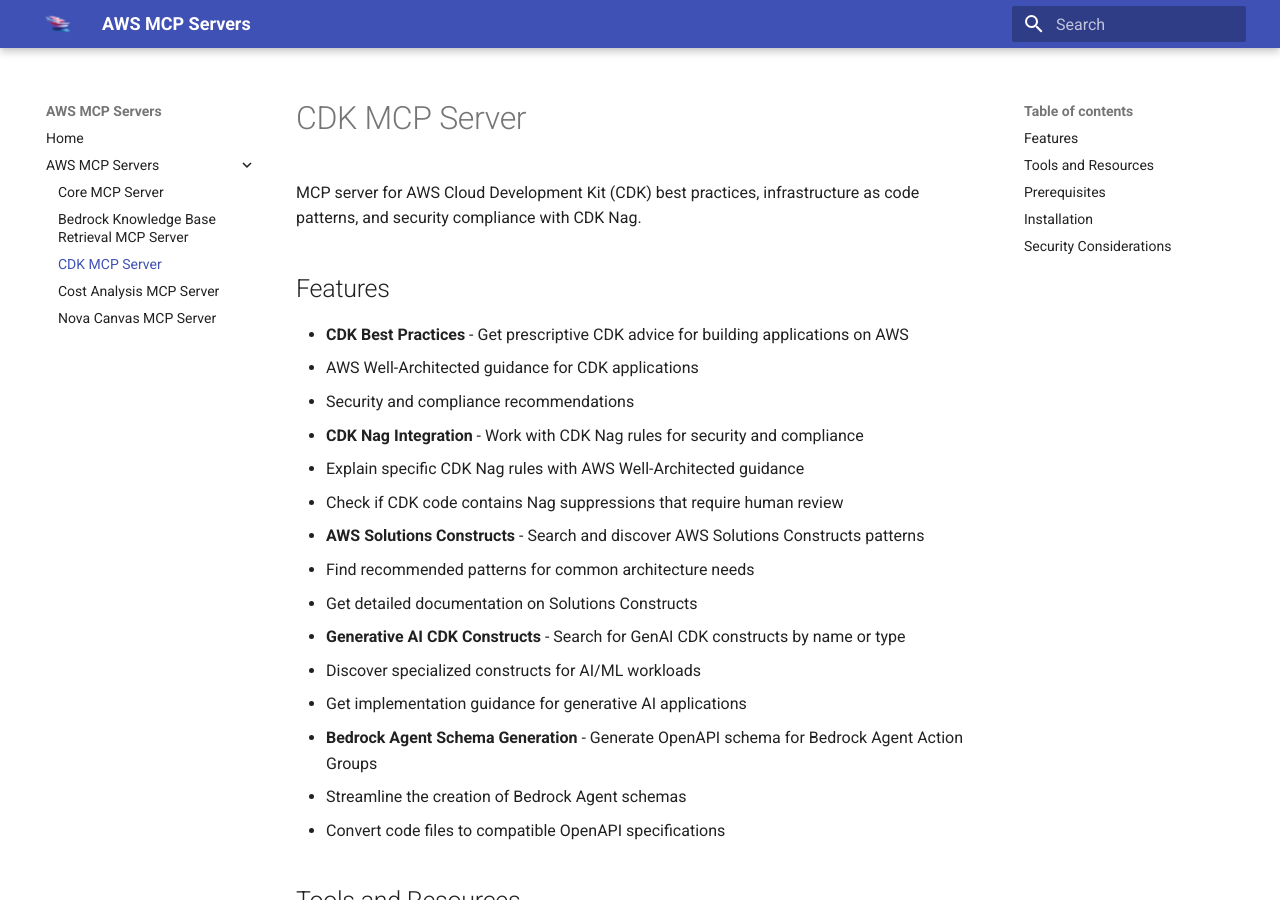
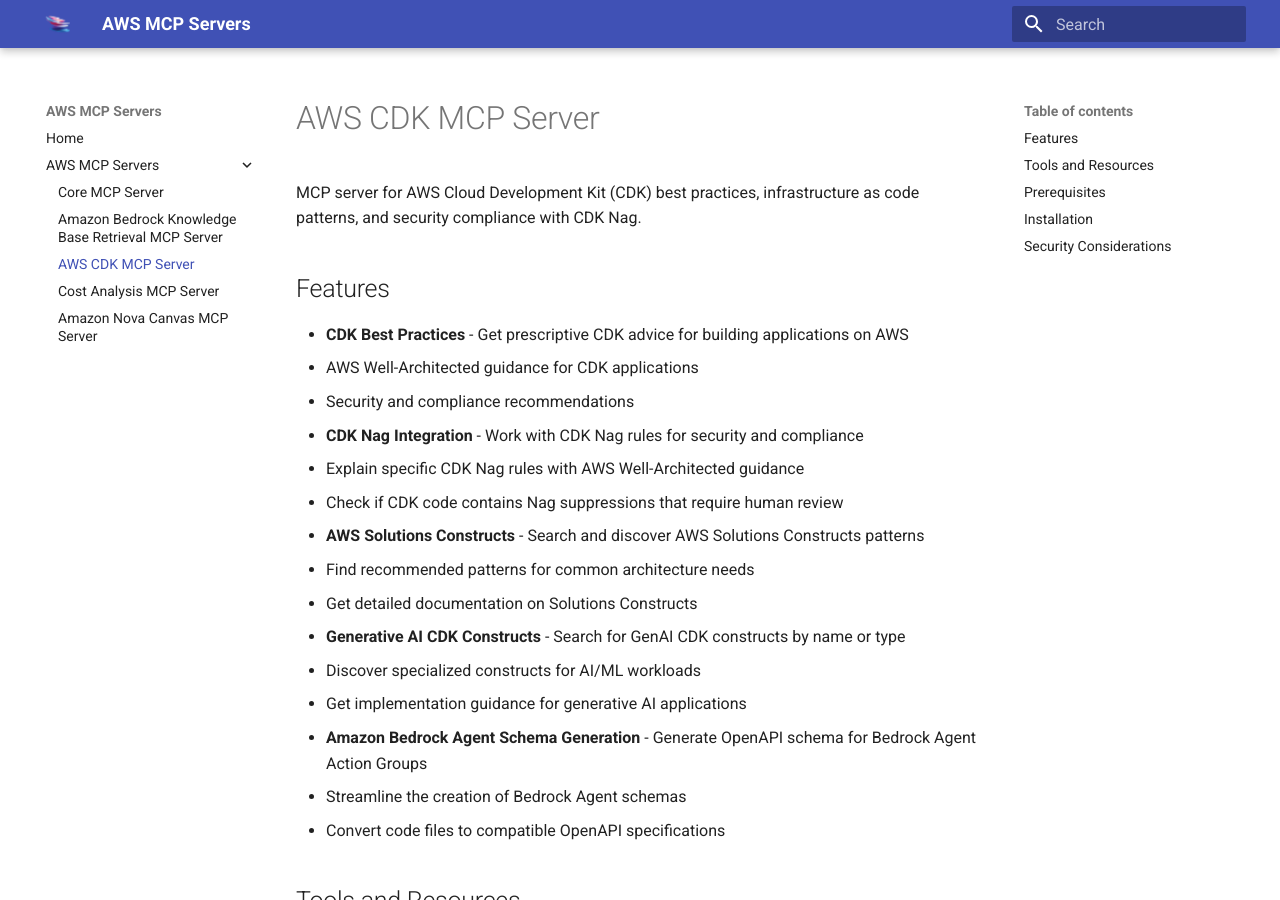
Before and after one commit to MedRedhatas/mcp, an MkDocs documentation site: the page built from docs/servers/cdk-mcp-server.md, in a window 1280 px wide and 900 px high. Built offline with MkDocs 1.6.1 and Material for MkDocs 9.7.7, drawn with Linux system fonts in a browser that asks for light colours.

Commit message:
docs: service naming convention (#54)

```diff
--- a/README.md
+++ b/README.md
@@ -22,7 +22,7 @@ A server for managing and coordinating other AWS Labs MCP servers.
 
 [Learn more](src/core-mcp-server/README.md) | [Documentation](https://awslabs.github.io/mcp/servers/core-mcp-server/)
 
-### Bedrock Knowledge Bases Retrieval MCP Server
+### Amazon Bedrock Knowledge Bases Retrieval MCP Server
 
 [![PyPI version](https://img.shields.io/pypi/v/awslabs.bedrock-kb-retrieval-mcp-server.svg)](https://pypi.org/project/awslabs.bedrock-kb-retrieval-mcp-server/)
 
@@ -35,7 +35,7 @@ A server for accessing Amazon Bedrock Knowledge Bases.
 
 [Learn more](src/bedrock-kb-retrieval-mcp-server/README.md) | [Documentation](https://awslabs.github.io/mcp/servers/bedrock-kb-retrieval-mcp-server/)
 
-### CDK MCP Server
+### AWS CDK MCP Server
 
 [![PyPI version](https://img.shields.io/pypi/v/awslabs.cdk-mcp-server.svg)](https://pypi.org/project/awslabs.cdk-mcp-server/)
 
@@ -59,7 +59,7 @@ A server for AWS Cost Analysis.
 
 [Learn more](src/cost-analysis-mcp-server/README.md) | [Documentation](https://awslabs.github.io/mcp/servers/cost-analysis-mcp-server/)
 
-### Nova Canvas MCP Server
+### Amazon Nova Canvas MCP Server
 
 [![PyPI version](https://img.shields.io/pypi/v/awslabs.nova-canvas-mcp-server.svg)](https://pypi.org/project/awslabs.nova-canvas-mcp-server/)
 
@@ -141,10 +141,10 @@ Comprehensive documentation for all servers is available on our [documentation w
 Documentation for each server:
 
 - [Core MCP Server](https://awslabs.github.io/mcp/servers/core-mcp-server/)
-- [Bedrock Knowledge Bases Retrieval MCP Server](https://awslabs.github.io/mcp/servers/bedrock-kb-retrieval-mcp-server/)
-- [CDK MCP Server](https://awslabs.github.io/mcp/servers/cdk-mcp-server/)
+- [Amazon Bedrock Knowledge Bases Retrieval MCP Server](https://awslabs.github.io/mcp/servers/bedrock-kb-retrieval-mcp-server/)
+- [AWS CDK MCP Server](https://awslabs.github.io/mcp/servers/cdk-mcp-server/)
 - [Cost Analysis MCP Server](https://awslabs.github.io/mcp/servers/cost-analysis-mcp-server/)
-- [Nova Canvas MCP Server](https://awslabs.github.io/mcp/servers/nova-canvas-mcp-server/)
+- [Amazon Nova Canvas MCP Server](https://awslabs.github.io/mcp/servers/nova-canvas-mcp-server/)
 
 Documentation includes:
 
--- a/docs/servers/cdk-mcp-server.md
+++ b/docs/servers/cdk-mcp-server.md
@@ -1,5 +1,5 @@
 ---
-title: CDK MCP Server
+title: AWS CDK MCP Server
 ---
 
 {%include "../../src/cdk-mcp-server/README.md"%}
--- a/mkdocs.yml
+++ b/mkdocs.yml
@@ -14,7 +14,7 @@ nav:
   - Home: index.md
   - AWS MCP Servers:
     - Core MCP Server: servers/core-mcp-server.md
-    - Bedrock Knowledge Base Retrieval MCP Server: servers/bedrock-kb-retrieval-mcp-server.md
-    - CDK MCP Server: servers/cdk-mcp-server.md
+    - Amazon Bedrock Knowledge Base Retrieval MCP Server: servers/bedrock-kb-retrieval-mcp-server.md
+    - AWS CDK MCP Server: servers/cdk-mcp-server.md
     - Cost Analysis MCP Server: servers/cost-analysis-mcp-server.md
-    - Nova Canvas MCP Server: servers/nova-canvas-mcp-server.md
+    - Amazon Nova Canvas MCP Server: servers/nova-canvas-mcp-server.md
--- a/src/bedrock-kb-retrieval-mcp-server/README.md
+++ b/src/bedrock-kb-retrieval-mcp-server/README.md
@@ -1,4 +1,4 @@
-# Bedrock Knowledge Base Retrieval MCP Server
+# Amazon Bedrock Knowledge Base Retrieval MCP Server
 
 MCP server for accessing Amazon Bedrock Knowledge Bases
 
--- a/src/cdk-mcp-server/README.md
+++ b/src/cdk-mcp-server/README.md
@@ -1,4 +1,4 @@
-# CDK MCP Server
+# AWS CDK MCP Server
 
 MCP server for AWS Cloud Development Kit (CDK) best practices, infrastructure as code patterns, and security compliance with CDK Nag.
 
@@ -20,7 +20,7 @@ MCP server for AWS Cloud Development Kit (CDK) best practices, infrastructure as
   - Discover specialized constructs for AI/ML workloads
   - Get implementation guidance for generative AI applications
 
-- **Bedrock Agent Schema Generation** - Generate OpenAPI schema for Bedrock Agent Action Groups
+- **Amazon Bedrock Agent Schema Generation** - Generate OpenAPI schema for Bedrock Agent Action Groups
   - Streamline the creation of Bedrock Agent schemas
   - Convert code files to compatible OpenAPI specifications
 
--- a/src/nova-canvas-mcp-server/README.md
+++ b/src/nova-canvas-mcp-server/README.md
@@ -1,4 +1,4 @@
-# Nova Canvas MCP Server
+# Amazon Nova Canvas MCP Server
 
 MCP server for generating images using Amazon Nova Canvas
 
```
Also changed, not shown: docs/index.md (+3 -3 lines), docs/servers/nova-canvas-mcp-server.md (+1 -1 lines).
